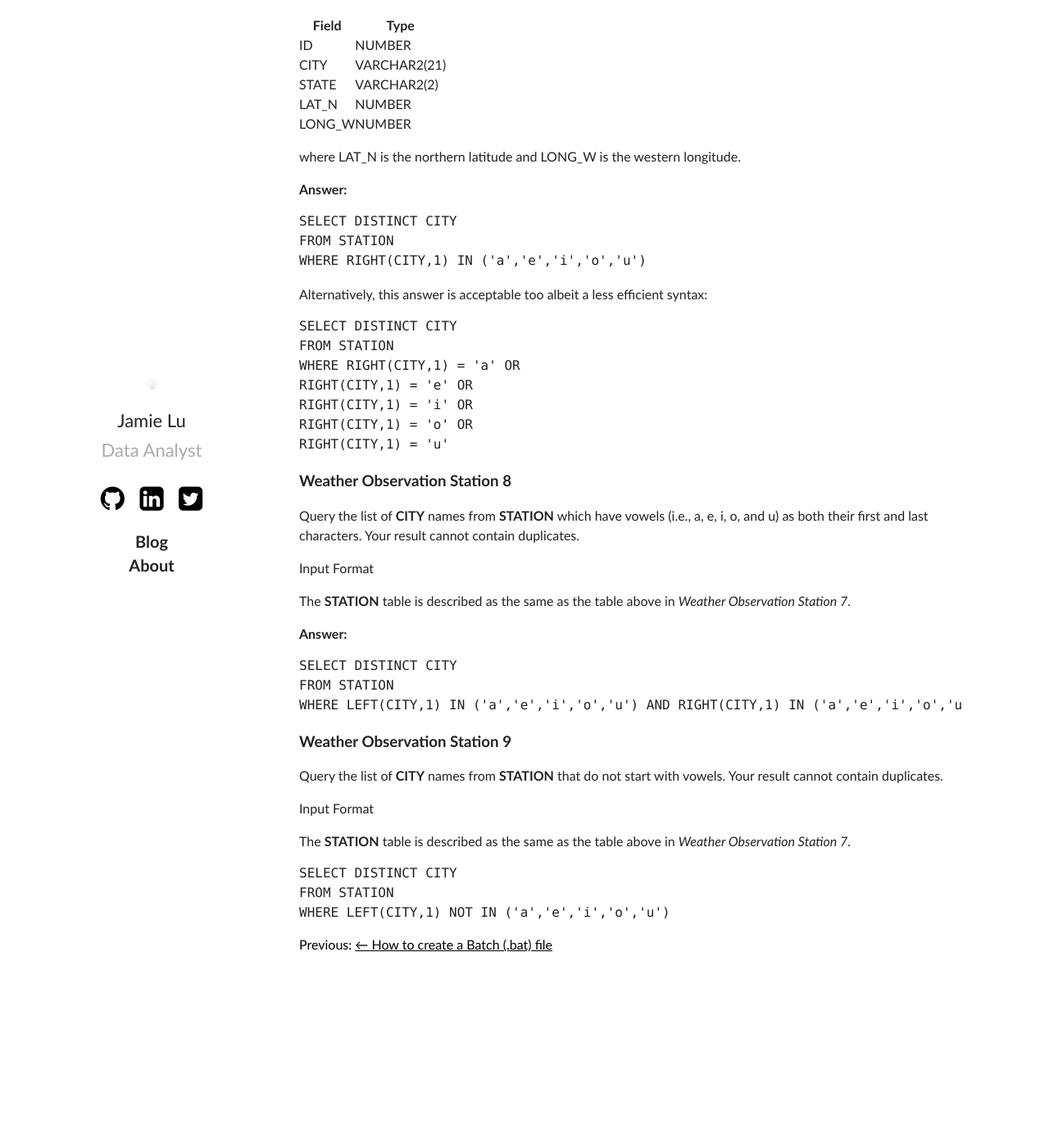
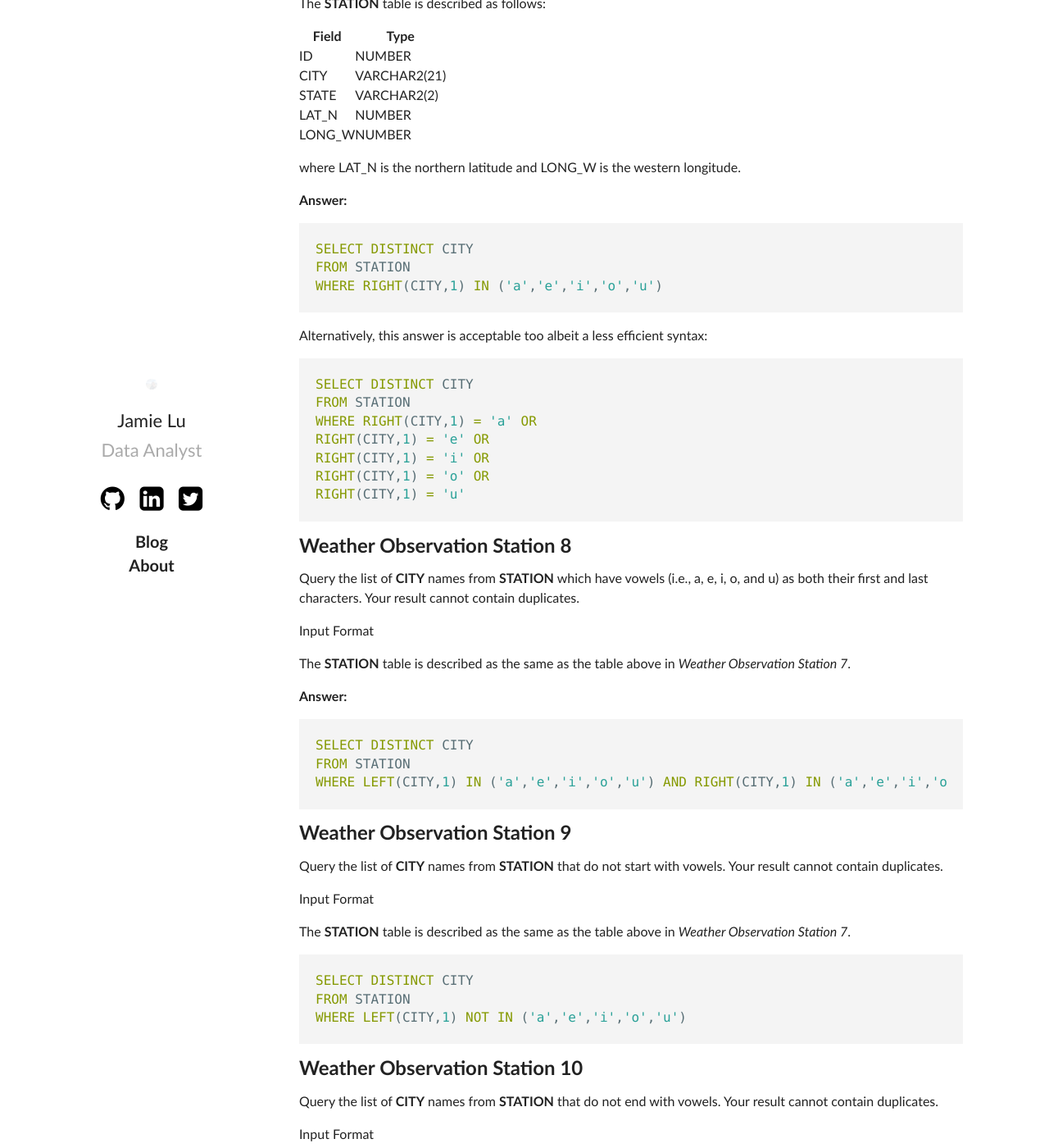
Before and after one commit to jamieqianhui/jamieqianhui.github.io, a Jekyll site: the page built from _posts/2021-05-08-HackerRank-Practice-Answers.markdown, in a window 1280 px wide and 1400 px high, scrolled down 562 px. Shown: the whole window at 82% size. Built offline with Jekyll 4.4.1, drawn with Linux system fonts in a browser that asks for light colours; before the commit the page ends 1768 px from its top, so only the background shows below that; some of the changed text lies outside the part shown.

Commit message:
Update 2021-05-08-HackerRank-Practice-Answers.markdown

````diff
--- a/_posts/2021-05-08-HackerRank-Practice-Answers.markdown
+++ b/_posts/2021-05-08-HackerRank-Practice-Answers.markdown
@@ -11,11 +11,11 @@
 * TOC
 {:toc}
 
-# **SQL Basic Select**
+**SQL Basic Select**
 
-### Weather Observation Station 7
+## Weather Observation Station 7
 
-Query the list of **CITY** names ending with vowels (a, e, i, o, u) from **STATION**. Your result cannot contain duplicates.
+Query the list of **CITY** names ending with vowels `(a, e, i, o, u)` from **STATION**. Your result cannot contain duplicates.
 
 Input Format
 
@@ -32,14 +32,14 @@
 where LAT_N is the northern latitude and LONG_W is the western longitude.
 
 **Answer:**
-```SQL
+```sql
 SELECT DISTINCT CITY
 FROM STATION
 WHERE RIGHT(CITY,1) IN ('a','e','i','o','u')
 ```
 
 Alternatively, this answer is acceptable too albeit a less efficient syntax:
-```SQL
+```sql
 SELECT DISTINCT CITY
 FROM STATION
 WHERE RIGHT(CITY,1) = 'a' OR
@@ -49,7 +49,7 @@
 RIGHT(CITY,1) = 'u'
 ```
 
-### Weather Observation Station 8
+## Weather Observation Station 8
 
 Query the list of **CITY** names from **STATION** which have vowels (i.e., a, e, i, o, and u) as both their first and last characters. Your result cannot contain duplicates.
 
@@ -59,13 +59,13 @@
 
 **Answer:**
 
-```SQL
+```sql
 SELECT DISTINCT CITY
 FROM STATION
 WHERE LEFT(CITY,1) IN ('a','e','i','o','u') AND RIGHT(CITY,1) IN ('a','e','i','o','u')
 ```
 
-### Weather Observation Station 9
+## Weather Observation Station 9
 
 Query the list of **CITY** names from **STATION** that do not start with vowels. Your result cannot contain duplicates.
 
@@ -73,8 +73,23 @@
 
 The **STATION** table is described as the same as the table above in *Weather Observation Station 7*.
 
-```SQL
+```sql
 SELECT DISTINCT CITY
 FROM STATION
 WHERE LEFT(CITY,1) NOT IN ('a','e','i','o','u')
 ```
+
+
+## Weather Observation Station 10
+
+Query the list of **CITY** names from **STATION** that do not end with vowels. Your result cannot contain duplicates.
+
+Input Format
+
+The **STATION** table is described as the same as the table above in *Weather Observation Station 7*.
+
+```sql
+SELECT DISTINCT CITY
+FROM STATION
+WHERE RIGHT(CITY,1) NOT IN ('a','e','i','o','u')
+```
````
